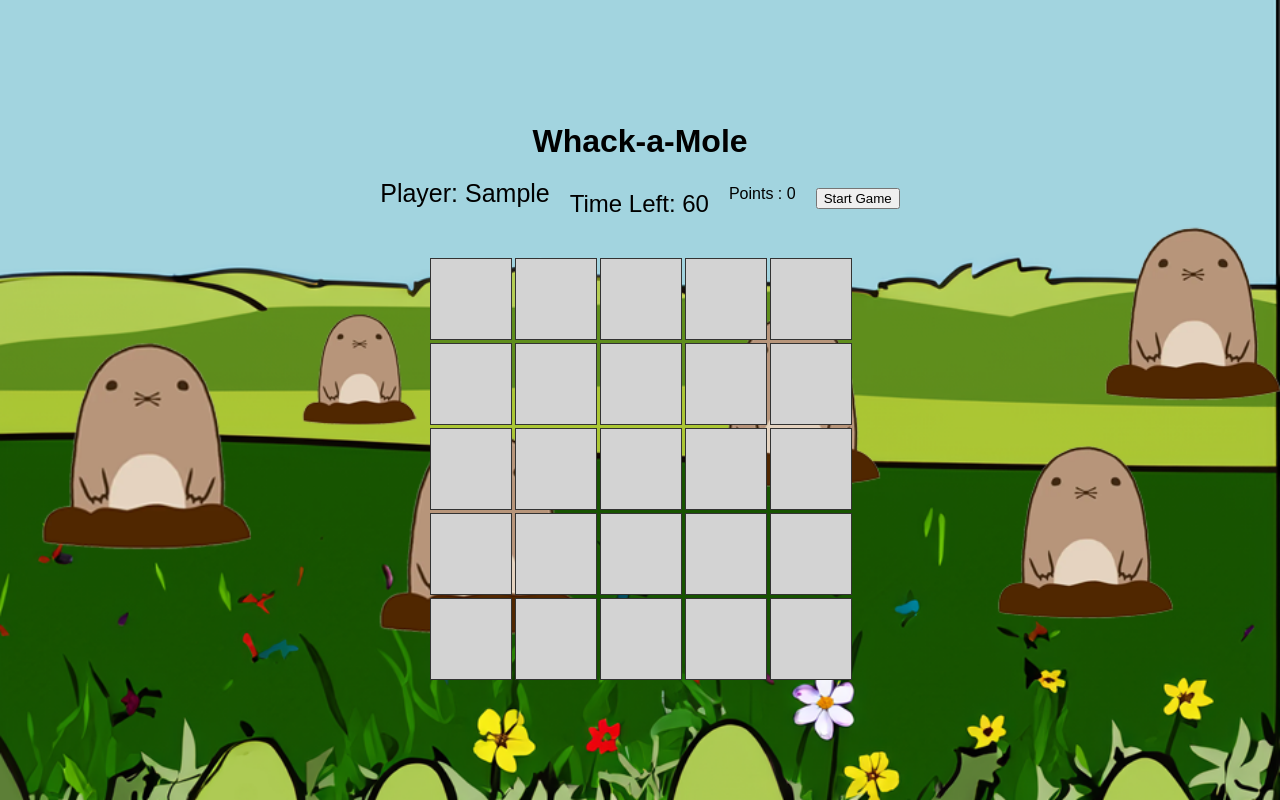
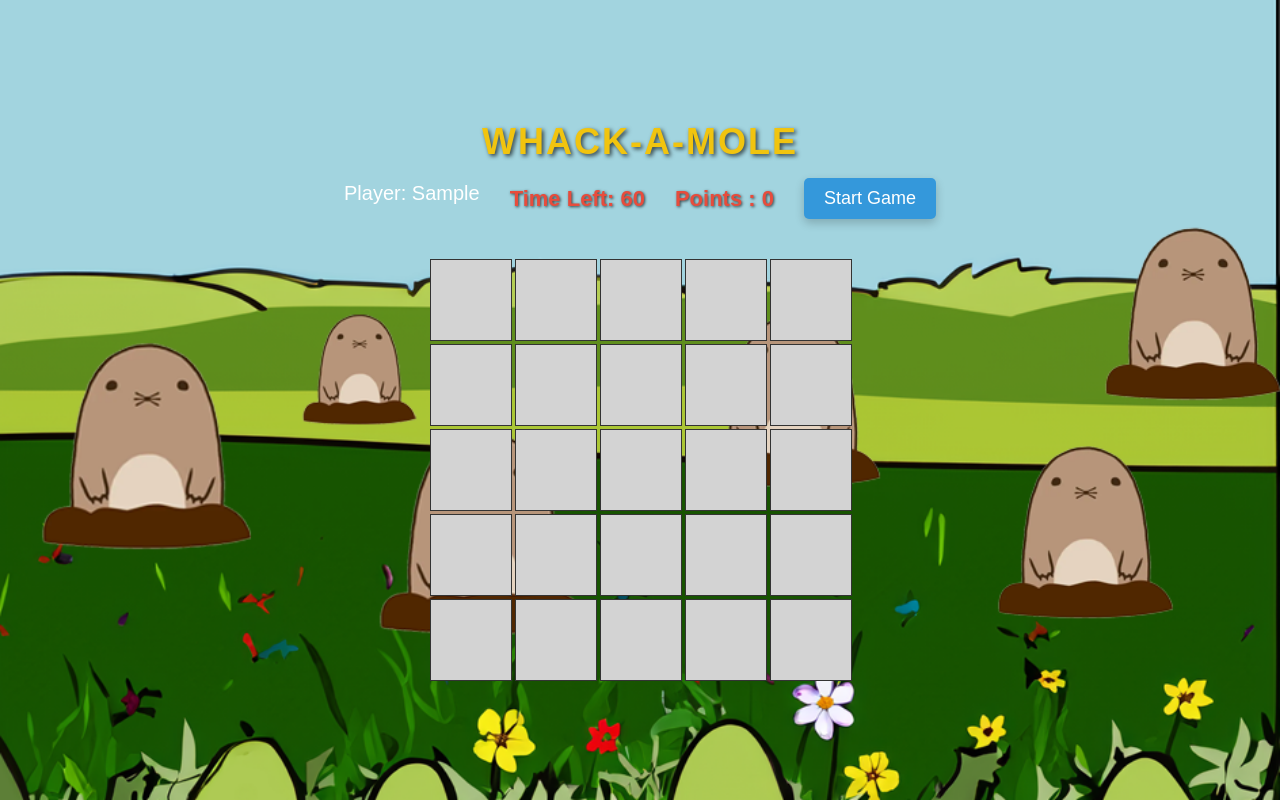
Before and after one commit to juliebefana/whackamole_grupp9, a plain HTML site: page index.html in a window 1280 px wide. Both pictures are taken after typing "Sample" into the empty fields and a click on the button "Submit". Drawn offline with Linux system fonts and the light colour scheme; no server answers.

Commit message:
added styling mole and hammer

```diff
--- a/styles.css
+++ b/styles.css
@@ -46,17 +46,26 @@ body {
   flex-direction: column;
   align-items: center;
   margin-bottom: 20px;
+  color: #fff;
 }
 
 /* Game name */
 .Gamename {
-  text-align: center;
+  font-size: 36px;
+  font-weight: bold;
+  letter-spacing: 2px;
+  text-transform: uppercase;
   margin: 0;
-  margin-bottom: 10px;
+  margin-bottom: 15px;
+  color: #f1c40f; /* Yellow color to stand out */
+  text-shadow: 2px 2px 4px rgba(0, 0, 0, 0.7);
 }
 
 #player-name-display{
-  font-size: 25px;
+  font-size: 20px;
+  margin-bottom: 10px;
+  color: #fff;
+  font-weight: 500;
 }
 
 /* Container for game info */
@@ -64,8 +73,30 @@ body {
   display: flex;
   justify-content: center;
   align-items: center;
-  gap: 20px;
+  gap: 30px;
   margin-bottom: 20px;
+  font-size: 18px;
+}
+
+/* Timer and Points */
+#timer, #points {
+  font-size: 22px;
+  font-weight: bold;
+  color: #e74c3c; /* Red for visibility */
+  text-shadow: 1px 1px 3px rgba(0, 0, 0, 0.7);
+}
+
+/* Start button styling */
+#start-button {
+  padding: 10px 20px;
+  background-color: #3498db;
+  color: white;
+  border: none;
+  border-radius: 5px;
+  cursor: pointer;
+  font-size: 18px;
+  transition: background-color 0.3s ease;
+  box-shadow: 0 4px 10px rgba(0, 0, 0, 0.2);
 }
 
 /* Gameboard styling */
@@ -87,21 +118,14 @@ body {
   justify-content: center;
   cursor: pointer;
   border: 1px solid #333;
+  cursor: url('images/hammer.png') 10 10, auto;
 }
 
 .mole {
-  background-color: brown;
-  border-radius: 50%;
-  width: 60px;
-  height: 60px;
+  background-image: url('images/mole.png');
+  background-size: cover;
+  background-position: center;
+  width: 80px;
+  height: 80px;
+  border-radius: 0;
 }
-
-/* Timer and controls */
-#timer {
-  margin-top: 20px;
-  font-size: 24px;
-}
-
-#start-button {
-  margin-top: 10px;
-}
```
Also changed, not shown: images/hammer.png (added), images/mole.png (added), images/mole.webp (added).
